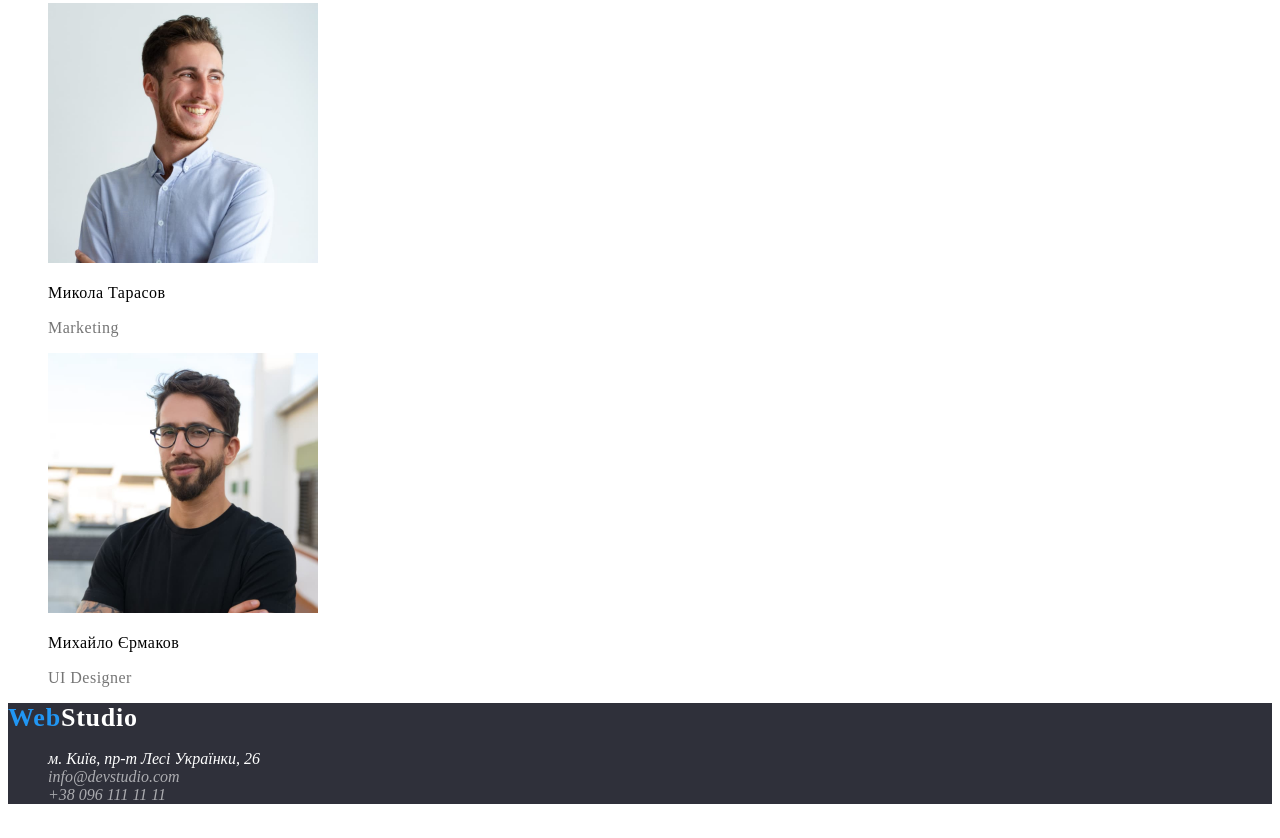
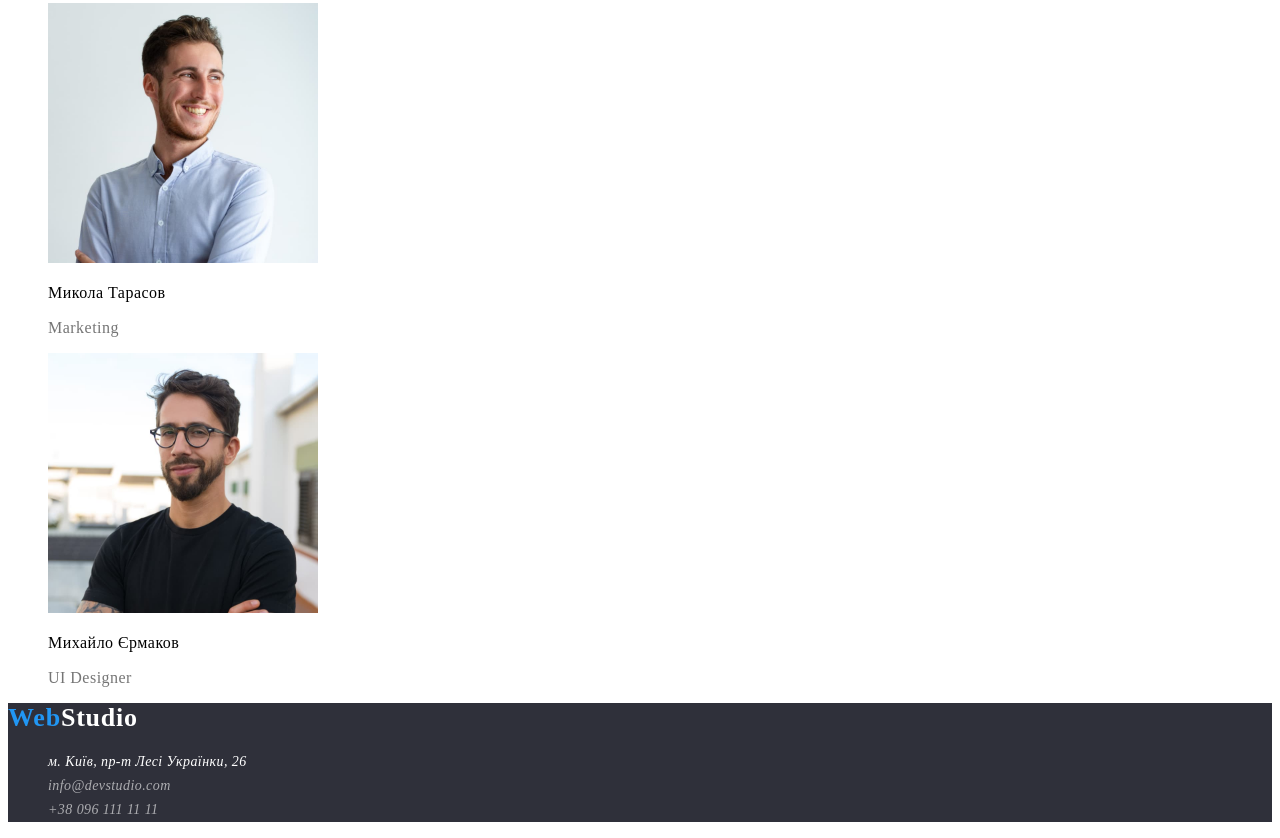
Before and after one commit to AVOSAS/goit-markup-hw-02, a plain HTML site: page index.html in a window 1280 px wide. Shown: the part 2494-3332 px from the top of the page. Drawn offline with Linux system fonts and the light colour scheme.

Commit message:
update css

```diff
--- a/css/styles.css
+++ b/css/styles.css
@@ -164,6 +164,13 @@ ul {
     color: var(--text-white);
 }
 
+.footer-address {
+    font-weight: 400;
+    font-size: 14px;
+    line-height: 1.71;
+    letter-spacing: 0.03em
+}
+
 .footer-logo {
     font-weight: 700;
     font-size: 26px;
@@ -173,6 +180,10 @@ ul {
 
 .footer-contact {
     color: rgba(255, 255, 255, 0.6);
+    font-weight: 400;
+    font-size: 14px;
+    line-height: 1.71;
+    letter-spacing: 0.03em;
 }
 
 /* Портфоліо */
```
